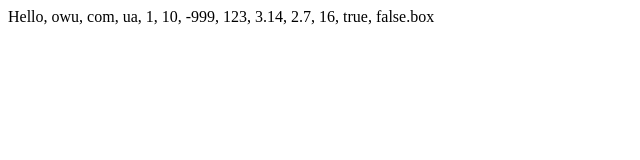
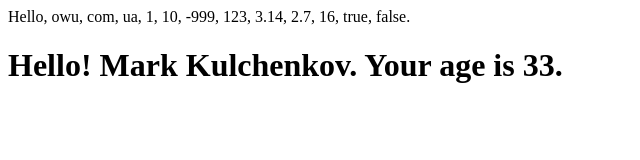
Before and after one commit to Markus5555/untitled, a plain HTML site: page JS/Lesson1/homework.html in a window 1280 px wide. Shown: the whole page, without its empty margins (0-640 px from the left). Drawn offline with Linux system fonts and the light colour scheme.

Commit message:
all done some problems with box

```diff
--- a/JS/Lesson1/homework.html
+++ b/JS/Lesson1/homework.html
@@ -52,7 +52,39 @@
   box[10]= false;
   box[11]= true;
 
-  document.write(`box`);
+  console.log(box);
+
+  let person = {
+      name: 'Mark',
+      surname: 'Kulchenkov',
+      age: 33,
+  }
+  document.write(`<h1>Hello! ${person.name} ${person.surname}. Your age is ${person.age}.`)
+
+  let x = 100;
+  let y = '100';
+  let z = true;
+  console.log(typeof x)
+  console.log(typeof y)
+  console.log(typeof z)
+
+  let r = 5;
+  let t = 6;
+  let v = 10;
+  let o = 123;
+  let q = '123';
+  let truth = 5<6;
+  console.log(truth);
+  // 5 > 6 -> false
+  // 5 >= 6 -> false
+  // 5 === 6 -> false
+  // 10 = 10 -> true
+  // 10 === 10 -> true
+  // 10 > 10 -> false
+  // 10 < 10 -> false
+  // 10 ? 10 -> false
+  // 123 === '123' -> false
+  // 123 == '123' -> true
 
 
 </script>
```
